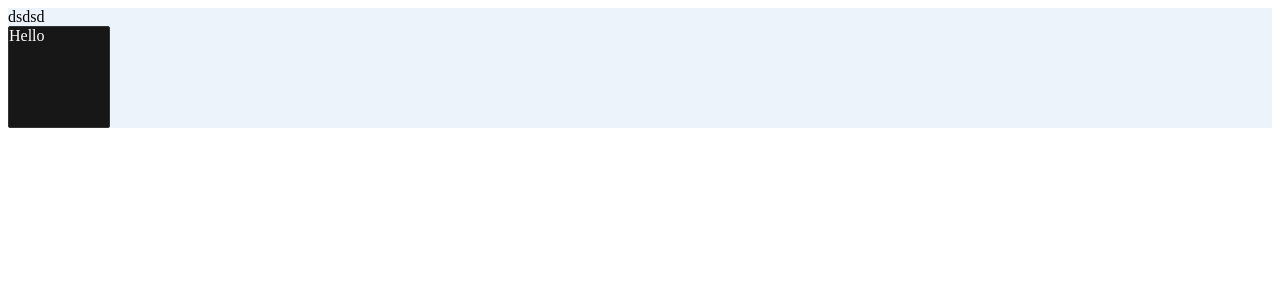
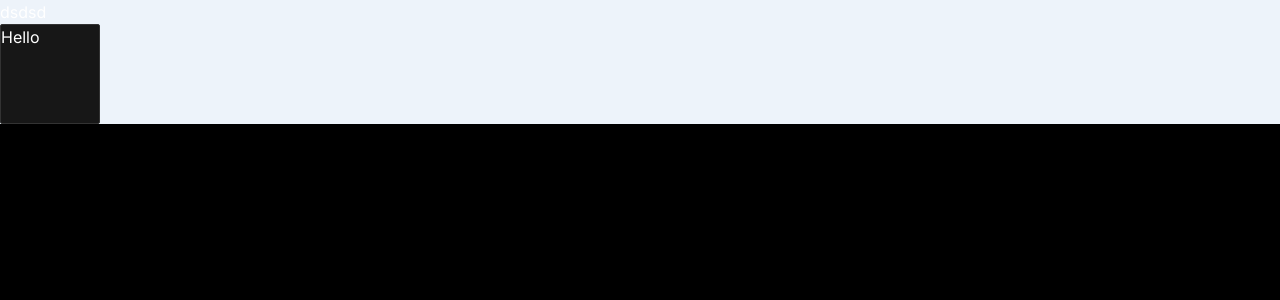
Before and after one commit to Dmitry-Klyuev/insta-inc, a Next.js app: page / in a window 1280 px wide. Shown: the top 300 px of the page. Built offline with nearby package versions, Linux system fonts and the light colour scheme.

Commit message:
TQ-77 feat: add base styles

```diff
--- a/app/layout.tsx
+++ b/app/layout.tsx
@@ -1,16 +1,11 @@
-import { Geist, Geist_Mono } from 'next/font/google';
+import { Inter } from 'next/font/google';
 
 import type { Metadata } from 'next';
-import './globals.scss';
+import '../styles/globals.scss';
 
-const geistSans = Geist({
-  variable: '--font-geist-sans',
+const inter = Inter({
   subsets: ['latin'],
-});
-
-const geistMono = Geist_Mono({
-  variable: '--font-geist-mono',
-  subsets: ['latin'],
+  variable: '--font-inter',
 });
 
 export const metadata: Metadata = {
@@ -25,9 +20,7 @@ export default function RootLayout({
 }>) {
   return (
     <html lang="en">
-      <body className={`${geistSans.variable} ${geistMono.variable}`}>
-        {children}
-      </body>
+      <body className={inter.variable}>{children}</body>
     </html>
   );
 }
--- a/app/globals.scss
+++ b/styles/globals.scss
@@ -1,3 +1,5 @@
+@import './reset';
+
 :root {
   --accent-100: #73A5FF;
   --accent-300: #4C8DFF;
@@ -50,3 +52,19 @@
 ::-webkit-scrollbar-thumb:hover {
   background-color: var(--light-900);
 }
+
+body {
+  font-family: var(--font-inter), sans-serif;
+  background: var(--dark-900);
+  color: var(--light-100);
+
+  // Улучшения для рендеринга шрифтов
+  -webkit-font-smoothing: antialiased;
+  -moz-osx-font-smoothing: grayscale;
+
+  overflow-x: hidden;
+
+  min-height: 100vh;
+
+  scroll-behavior: smooth;
+}
--- /dev/null
+++ b/styles/reset.scss
@@ -0,0 +1,32 @@
+/* styles/reset.scss */
+
+*,
+*::before,
+*::after {
+  box-sizing: border-box;
+  margin: 0;
+  padding: 0;
+}
+
+html, body {
+  height: 100%;
+}
+
+body {
+  line-height: 1.5;
+  -webkit-font-smoothing: antialiased;
+}
+
+img, picture, video, canvas, svg {
+  display: block;
+  max-width: 100%;
+}
+
+input, button, textarea, select {
+  font: inherit;
+}
+
+a {
+  text-decoration: none;
+  color: inherit;
+}
```
